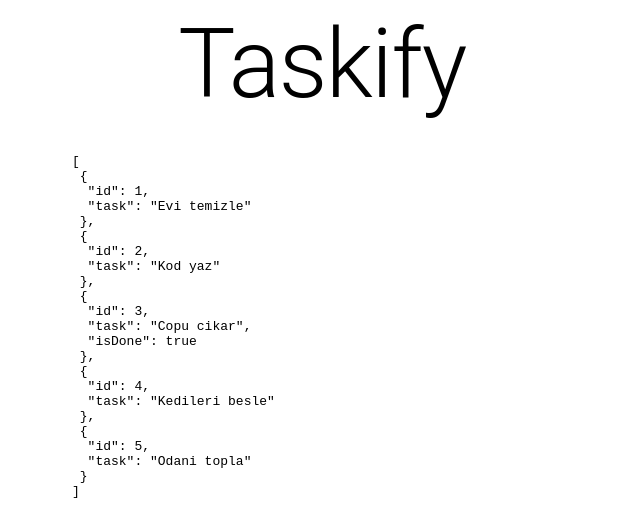
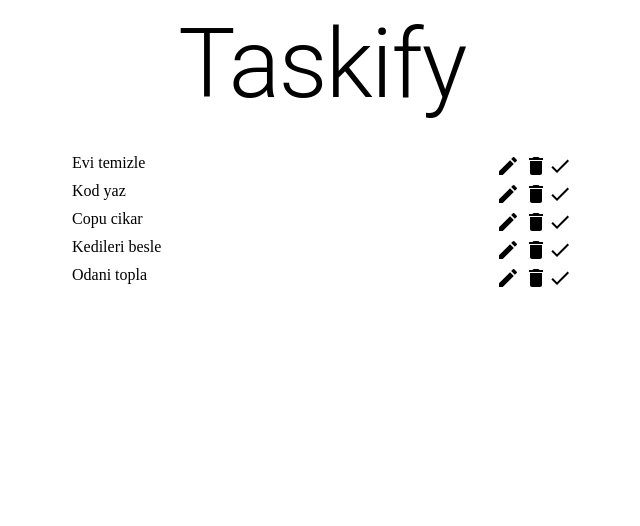
Before and after one commit to mcanozkulekci/Taskify, a React (Create React App) app: page / in a window 1280 px wide. Shown: the top 526 px of the page, without its empty margins (318-958 px from the left). Built offline with nearby package versions, Linux system fonts and the light colour scheme.

Commit message:
Material icons are added for edit delete done, and phaselist component created

```diff
--- a/package.json
+++ b/package.json
@@ -6,6 +6,7 @@
     "@emotion/react": "^11.10.6",
     "@emotion/styled": "^11.10.6",
     "@fontsource/roboto": "^4.5.8",
+    "@mui/icons-material": "^5.11.11",
     "@mui/material": "^5.11.14",
     "@testing-library/jest-dom": "^5.16.5",
     "@testing-library/react": "^13.4.0",
--- a/src/components/SingleTask.tsx
+++ b/src/components/SingleTask.tsx
@@ -1,5 +1,8 @@
 import React from 'react';
 import { Task } from '../types/Task';
+import EditIcon from '@mui/icons-material/Edit';
+import DoneIcon from '@mui/icons-material/Done';
+import DeleteIcon from '@mui/icons-material/Delete';
 
 interface SingleTaskProps {
   task: Task;
@@ -7,8 +10,31 @@ interface SingleTaskProps {
   setTasks: React.Dispatch<React.SetStateAction<Task[]>>;
 }
 
-const SingleTask = ({ task, tasks, setTasks }: SingleTaskProps) => {
-  return;
+const SingleTask: React.FC<SingleTaskProps> = ({
+  task,
+  tasks,
+  setTasks,
+}: SingleTaskProps) => {
+  return (
+    <form
+      action=""
+      style={{ justifyContent: 'space-between', display: 'flex' }}
+    >
+      <span>{task.task}</span>
+      <div>
+        <span className="icon">
+          <EditIcon />
+        </span>
+        <span className="icon">
+          {' '}
+          <DeleteIcon />
+        </span>
+        <span className="icon">
+          <DoneIcon />
+        </span>
+      </div>
+    </form>
+  );
 };
 
 export default SingleTask;
--- a/src/components/TaskList.tsx
+++ b/src/components/TaskList.tsx
@@ -1,13 +1,31 @@
+import { Grid } from '@mui/material';
 import React from 'react';
 import { Task } from '../types/Task';
+import SingleTask from './SingleTask';
 
 interface TaskListProps {
   tasks: Task[];
   setTasks: React.Dispatch<React.SetStateAction<Task[]>>;
 }
 
-const TaskList = ({ tasks, setTasks }: TaskListProps) => {
-  return <pre>{JSON.stringify(tasks, null, ' ')}</pre>;
+const TaskList: React.FC<TaskListProps> = ({
+  tasks,
+  setTasks,
+}: TaskListProps) => {
+  return (
+    <Grid sx={{ flexGrow: 1 }} container spacing={2}>
+      <Grid item xs={12}>
+        {tasks.map((task) => (
+          <SingleTask
+            task={task}
+            key={task.id}
+            tasks={tasks}
+            setTasks={setTasks}
+          />
+        ))}
+      </Grid>
+    </Grid>
+  );
 };
 
 export default TaskList;
```
Also changed, not shown: src/components/PhaseList.tsx (added, +7 -0 lines), 1 other file (tests, documents, lock files or other folders).
